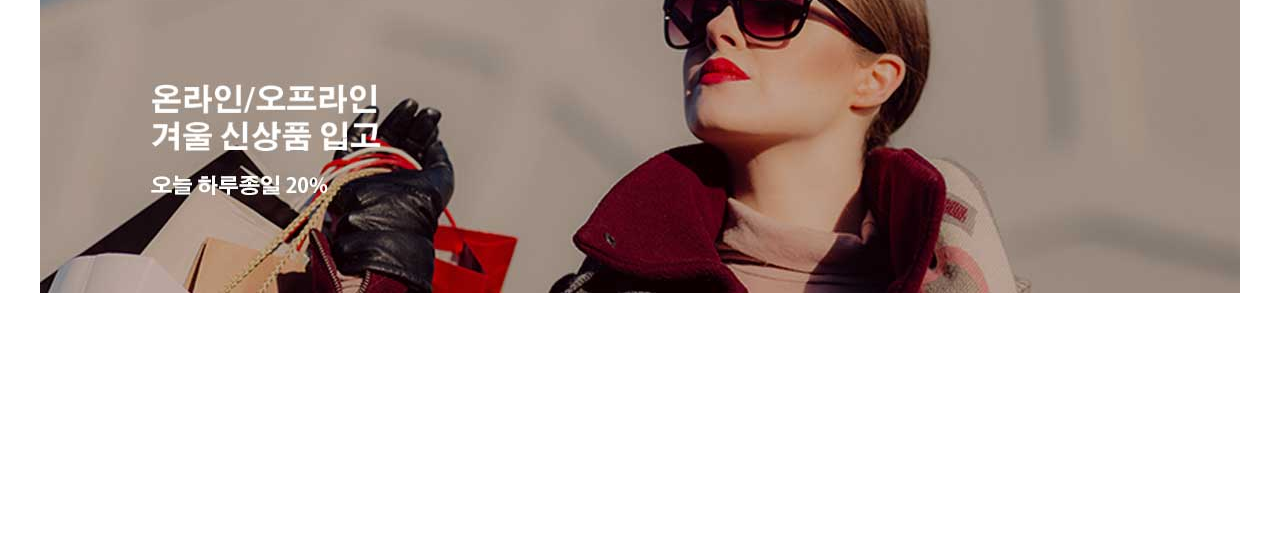
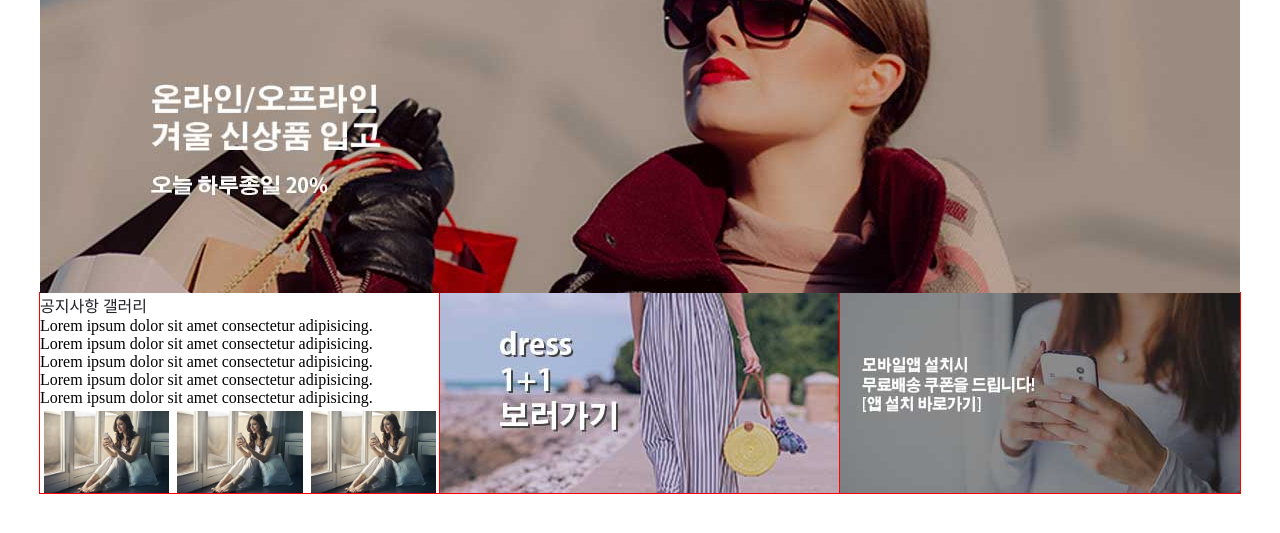
Before and after one commit to chunjaeilu/kms0827, a plain HTML site: page index.html in a window 1280 px wide. Shown: the part 107-640 px from the top of the page. Drawn offline with Linux system fonts and the light colour scheme.

Commit message:
contents 삽입

```diff
--- a/css/style.css
+++ b/css/style.css
@@ -124,6 +124,21 @@ header #gnb .depth2.show {
 /* main-contents */
 #main-contents {
   height: 200px;
+  display: flex;
+}
+
+#main-contents > div {
+  width: 33.33%;
+  outline: 1px solid red;
+}
+
+#main-contents .tab-box #gallery {
+  width: 100%;
+  display: flex;
+}
+#main-contents .tab-box #gallery img {
+  width: 33.33%;
+  border: 4px solid #fff;
 }
 
 /* footer */
--- a/index.html
+++ b/index.html
@@ -67,7 +67,35 @@
         <img src="./images/slide_3.jpg" alt="메인비주얼3" />
       </div>
     </section>
-    <section id="main-contents" class="container"></section>
+    <section id="main-contents" class="container">
+      <div class="tab-box">
+        <div class="tab-menu">
+          <a id="btn-notice" href="#notice">공지사항</a>
+          <a id="btn-gallery" href="#gallery">갤러리</a>
+        </div>
+        <div id="notice">
+          <ul>
+            <li>Lorem ipsum dolor sit amet consectetur adipisicing.</li>
+            <li>Lorem ipsum dolor sit amet consectetur adipisicing.</li>
+            <li>Lorem ipsum dolor sit amet consectetur adipisicing.</li>
+            <li>Lorem ipsum dolor sit amet consectetur adipisicing.</li>
+            <li>Lorem ipsum dolor sit amet consectetur adipisicing.</li>
+          </ul>
+        </div>
+        <div id="gallery">
+          <img src="./images/gallery_1.jpg" alt="이미지1" />
+          <img src="./images/gallery_1.jpg" alt="이미지2" />
+          <img src="./images/gallery_1.jpg" alt="이미지3" />
+        </div>
+      </div>
+      <!-- //tab-box -->
+      <div class="banner">
+        <img src="./images/img_banner.jpg" alt="배너" />
+      </div>
+      <div class="link">
+        <img src="./images/img_link.jpg" alt="바로가기" />
+      </div>
+    </section>
     <footer></footer>
   </body>
 </html>
--- a/script/main.js
+++ b/script/main.js
@@ -17,13 +17,16 @@ $(function () {
 
   /* 메인비주얼 슬라이드 효과 */
   let imgNum = 0;
+  let imgHeight = 300;
+  let intervalTime = 3000;
+
   setInterval(function () {
     imgNum++;
     if (imgNum >= 3) {
       imgNum = 0;
     }
     $("#main-visual .slide-box").css({
-      transform: `translateY(${-(imgNum * 300)}px)`,
+      transform: `translateY(${-(imgNum * imgHeight)}px)`,
     });
-  }, 3000);
+  }, intervalTime);
 });
```
Also changed, not shown: images/gallery_1.jpg (added), images/gallery_2.jpg (added), images/gallery_3.jpg (added), images/img_banner.jpg (added), images/img_link.jpg (added).
